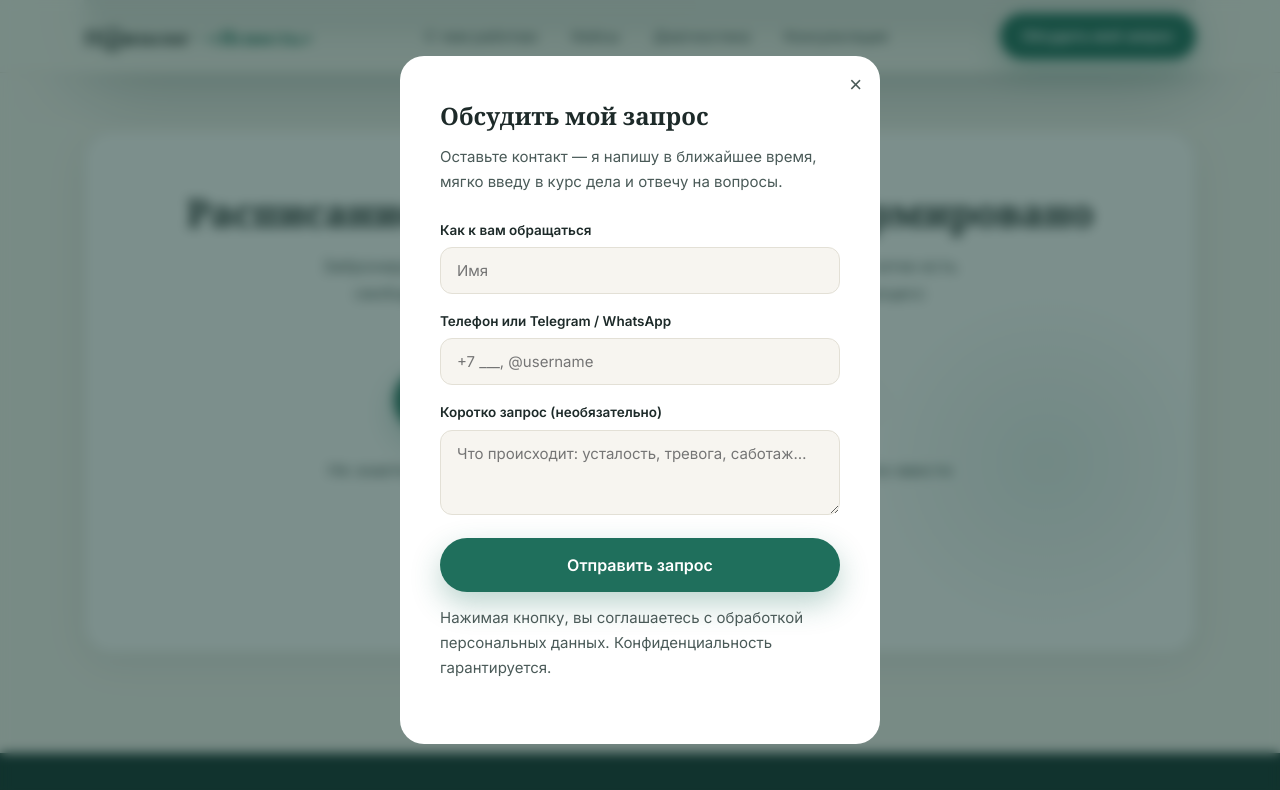
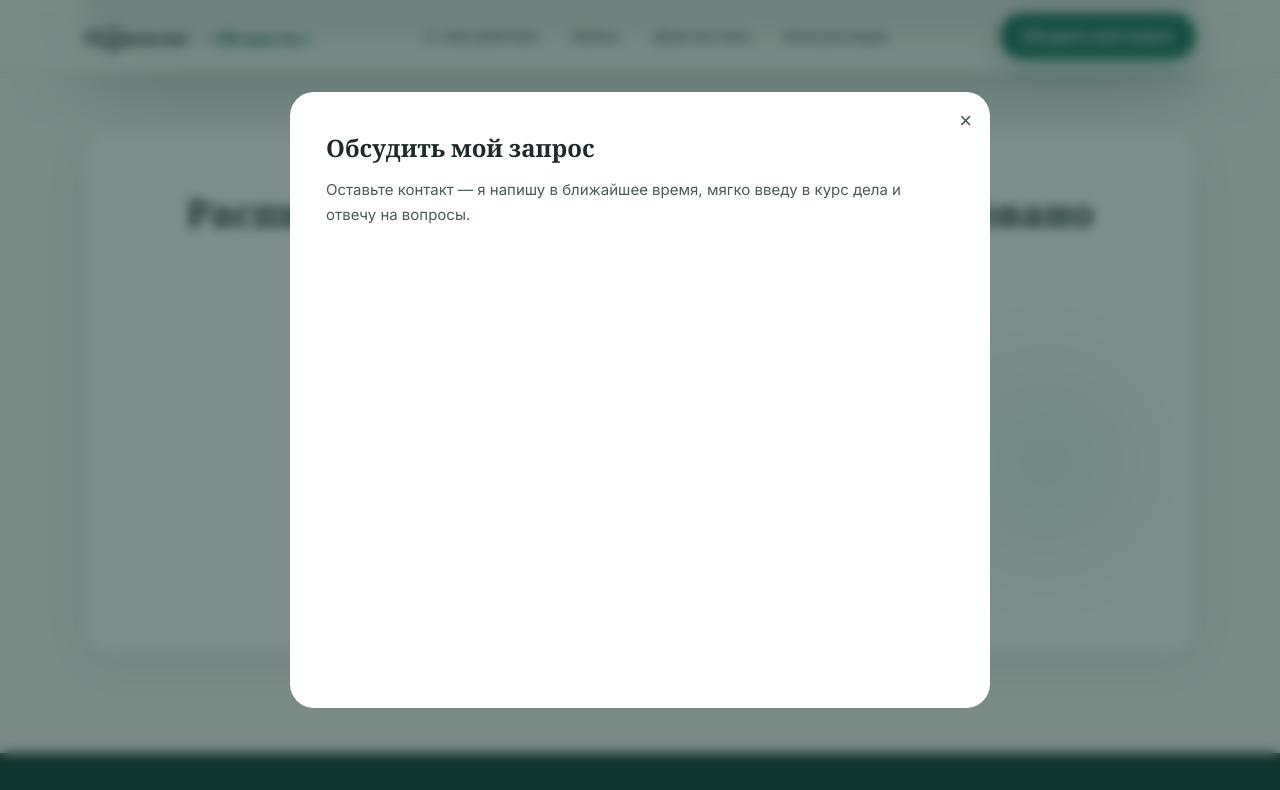
Before and after one commit to lesiveducation/ZC_Psycho, a plain HTML site: page index.html in a window 1280 px wide. Both pictures are taken after a click on the button "Обсудить мой запрос". Shown: the part 5060-5850 px from the top of the page. Drawn offline with nearby package versions, Linux system fonts and the light colour scheme; a web font is replaced by a local one.

Commit message:
Embed Yandex Forms for lead collection

```diff
--- a/index.html
+++ b/index.html
@@ -271,7 +271,9 @@
     padding: 24px;
   }
   .modal.open { display: flex; }
-  .modal-card { background: var(--paper); border-radius: 24px; max-width: 480px; width: 100%; padding: 40px; position: relative; animation: rise .3s ease; }
+  .modal-card { background: var(--paper); border-radius: 24px; max-width: 700px; width: 100%; padding: 36px; position: relative; animation: rise .3s ease; }
+  .modal-card .ya-form-wrap { width: 100%; min-height: 420px; }
+  .modal-card iframe { width: 100% !important; }
   @keyframes rise { from { transform: translateY(20px); opacity: 0; } to { transform: translateY(0); opacity: 1; } }
   .modal-card h3 { font-size: 24px; margin-bottom: 10px; }
   .modal-card p { color: var(--ink-soft); font-size: 15px; margin-bottom: 24px; }
@@ -507,23 +509,10 @@
     <button class="modal-close" onclick="closeModal()" aria-label="Закрыть">&times;</button>
     <h3>Обсудить мой запрос</h3>
     <p>Оставьте контакт — я напишу в ближайшее время, мягко введу в курс дела и отвечу на вопросы.</p>
-    <form id="leadForm">
-      <div class="field">
-        <label for="name">Как к вам обращаться</label>
-        <input type="text" id="name" name="name" placeholder="Имя" required>
-      </div>
-      <div class="field">
-        <label for="contact">Телефон или Telegram / WhatsApp</label>
-        <input type="text" id="contact" name="contact" placeholder="+7 ___, @username" required>
-      </div>
-      <div class="field">
-        <label for="msg">Коротко запрос (необязательно)</label>
-        <textarea id="msg" name="msg" rows="3" placeholder="Что происходит: усталость, тревога, саботаж…"></textarea>
-      </div>
-      <button type="submit" class="btn btn-primary" style="width:100%">Отправить запрос</button>
-      <p class="privacy">Нажимая кнопку, вы соглашаетесь с обработкой персональных данных. Конфиденциальность гарантируется.</p>
-      <p class="form-success" id="formSuccess">✓ Спасибо! Я свяжусь с вами в ближайшее время.</p>
-    </form>
+    <div class="ya-form-wrap">
+      <script src="https://forms.yandex.ru/_static/embed.js"></script>
+      <iframe src="https://forms.yandex.ru/u/6ab365bbf47e73fd579bda75?iframe=1" frameborder="0" name="ya-form-6ab365bbf47e73fd579bda75" width="650"></iframe>
+    </div>
   </div>
 </div>
 
@@ -533,13 +522,6 @@
   document.getElementById('modal').addEventListener('click', function (e) {
     if (e.target === this) closeModal();
   });
-  document.getElementById('leadForm').addEventListener('submit', function (e) {
-    e.preventDefault();
-    document.getElementById('formSuccess').style.display = 'block';
-    this.querySelector('#name').value = '';
-    this.querySelector('#contact').value = '';
-    this.querySelector('#msg').value = '';
-  });
 </script>
 
 </body>
```
